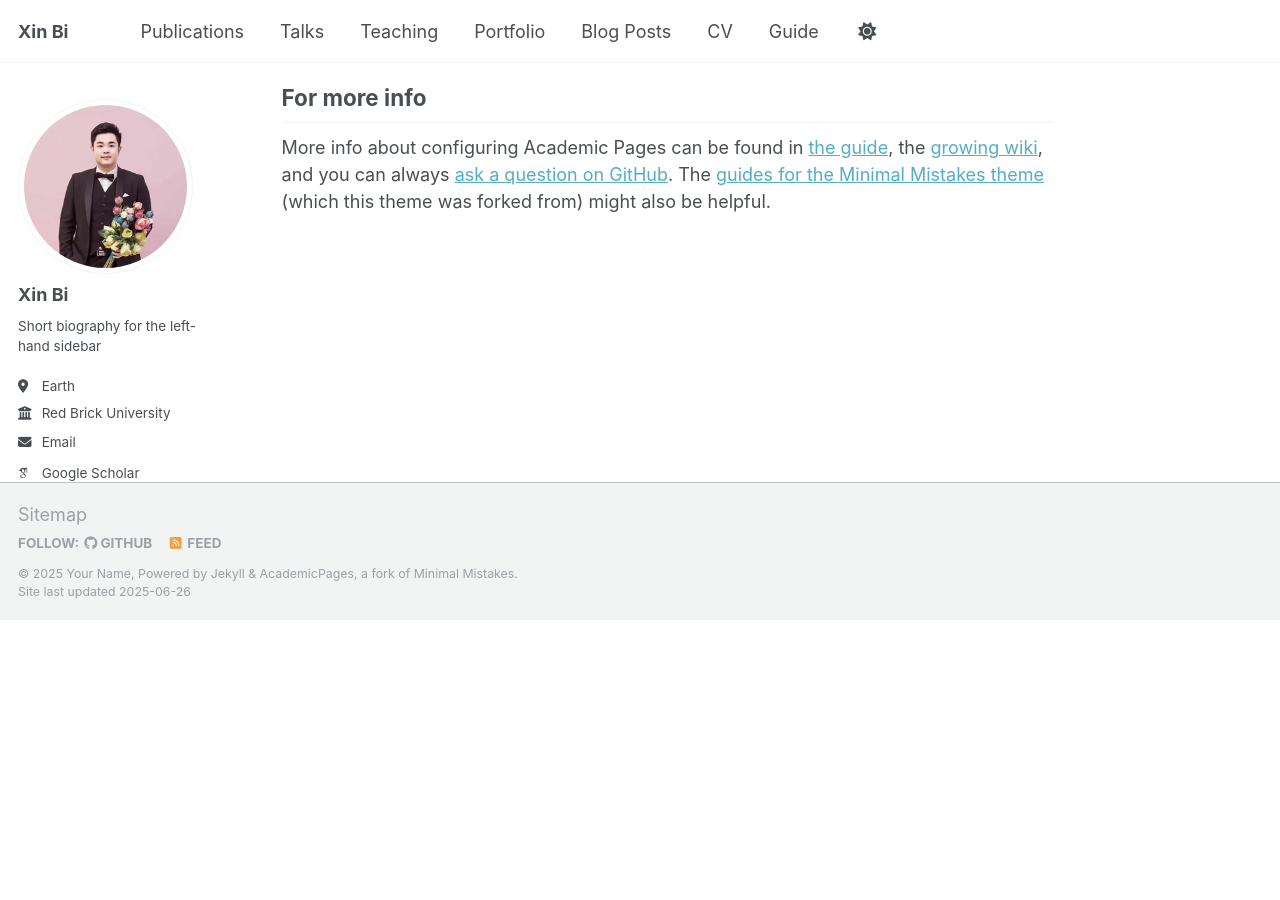
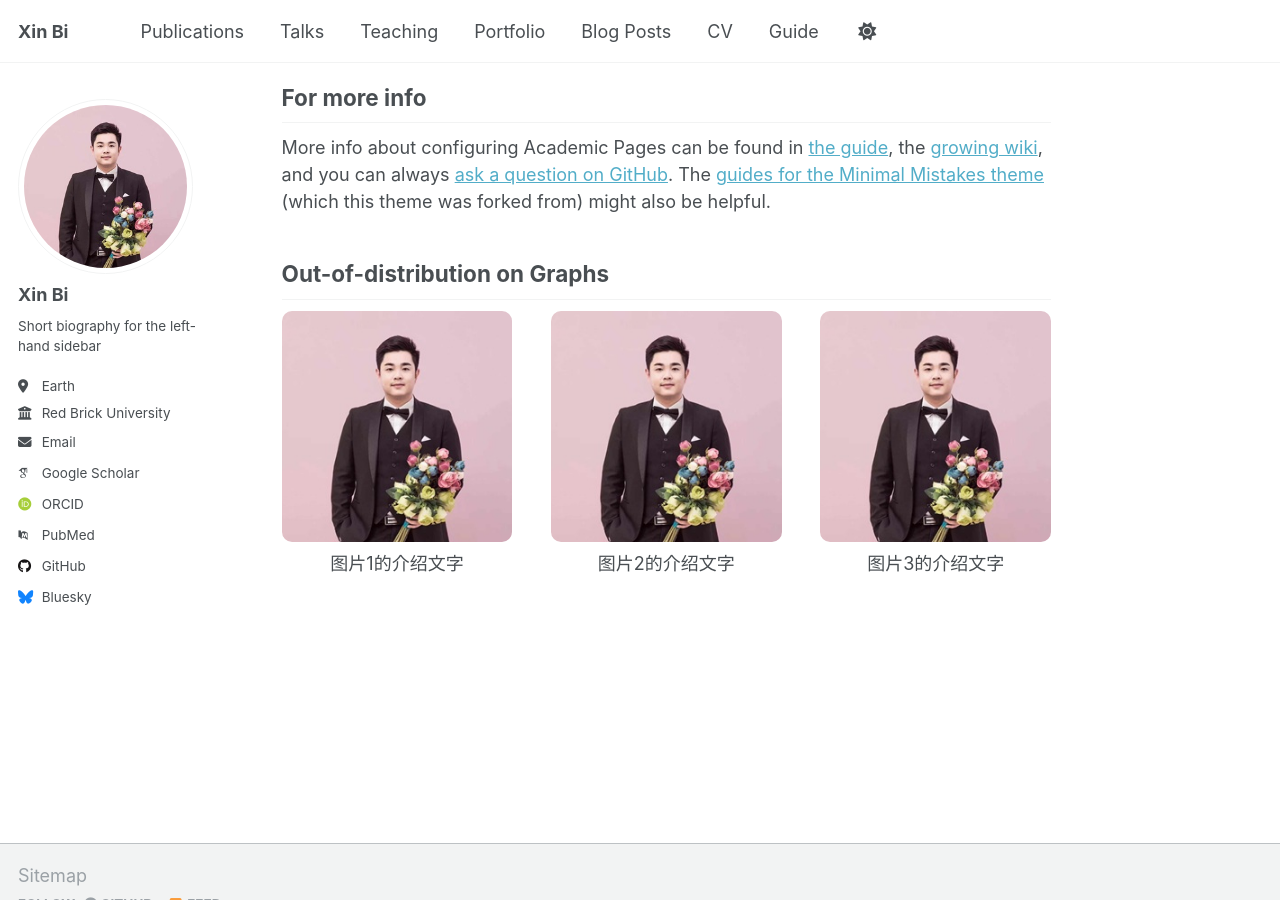
Before and after one commit to IDME-AI/IDME-AI.github.io, a Jekyll site: the page built from _pages/about.md, in a window 1280 px wide and 900 px high, scrolled down 1885 px. Built offline with Jekyll 4.4.1, drawn with Linux system fonts in a browser that asks for light colours; some web fonts are replaced; before the commit the page ends 2505 px from its top, so only the background shows below that.

Commit message:
Initial commit

```diff
--- a/_pages/about.md
+++ b/_pages/about.md
@@ -40,3 +40,26 @@
 For more info
 ------
 More info about configuring Academic Pages can be found in [the guide](https://academicpages.github.io/markdown/), the [growing wiki](https://github.com/academicpages/academicpages.github.io/wiki), and you can always [ask a question on GitHub](https://github.com/academicpages/academicpages.github.io/discussions). The [guides for the Minimal Mistakes theme](https://mmistakes.github.io/minimal-mistakes/docs/configuration/) (which this theme was forked from) might also be helpful.
+
+## Out-of-distribution on Graphs
+<div style="display: flex; flex-wrap: wrap; justify-content: space-between; gap: 20px;">
+
+  <!-- 图片1 -->
+  <div style="width: 30%; text-align: center;">
+    <img src="../images/profile.png" alt="Image 1" style="width: 100%; border-radius: 10px;">
+    <p style="margin-top: 8px;">图片1的介绍文字</p>
+  </div>
+
+  <!-- 图片2 -->
+  <div style="width: 30%; text-align: center;">
+    <img src="../images/profile.png" alt="Image 2" style="width: 100%; border-radius: 10px;">
+    <p style="margin-top: 8px;">图片2的介绍文字</p>
+  </div>
+
+  <!-- 图片3 -->
+  <div style="width: 30%; text-align: center;">
+    <img src="../images/profile.png" alt="Image 3" style="width: 100%; border-radius: 10px;">
+    <p style="margin-top: 8px;">图片3的介绍文字</p>
+  </div>
+
+</div>
```
